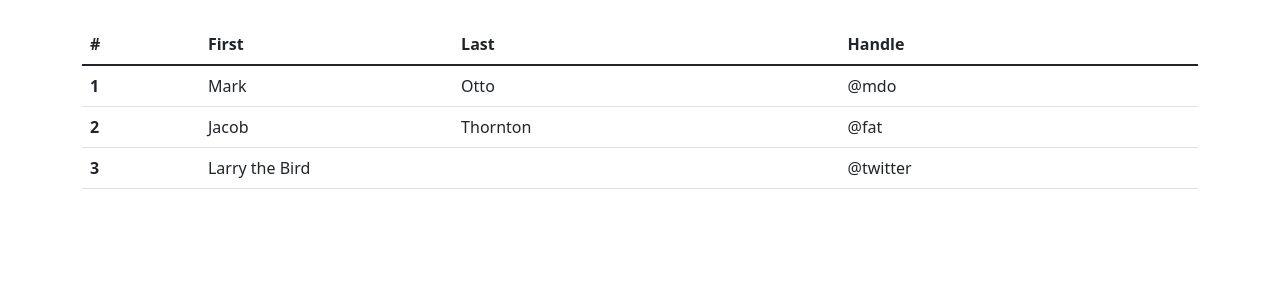
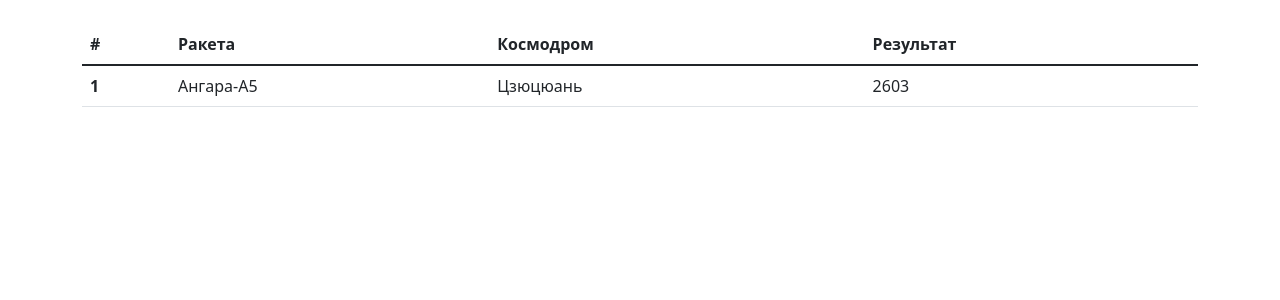
Before and after one commit to MikhailovaAAA944/GeoApp, a Django app: page /mycalculation/ in a window 1280 px wide. Shown: the part 73-373 px from the top of the page. Run offline with Django 5.2, Linux system fonts and the light colour scheme; data comes from the database, SQL or seed files in the repository; both versions use the stored data as it was after the commit; some libraries are stand-ins or nearby versions.

Commit message:
Изменение дизайна

```diff
--- a/geoapp/settings.py
+++ b/geoapp/settings.py
@@ -125,3 +125,7 @@ MEDIA_ROOT = (BASE_DIR / 'media')
 # https://docs.djangoproject.com/en/5.2/ref/settings/#default-auto-field
 
 DEFAULT_AUTO_FIELD = 'django.db.models.BigAutoField'
+
+# Константы для расчетов
+GRAVITATIONAL_CONSTANT = 6.67430e-11  # м³·кг⁻¹·с⁻²
+PAYLOAD_COEFFICIENT = 0.3  # Эмпирический коэффициент для расчета ПН
--- a/rocket/models.py
+++ b/rocket/models.py
@@ -6,6 +6,7 @@ from django.contrib.auth.models import User
 
 class LaunchVehicle(models.Model):
     name = models.CharField(max_length=100, verbose_name="Название")
+    short_description = models.TextField(blank=True, null=True, verbose_name="Краткое описание")
     description = models.TextField(blank=True, null=True, verbose_name="Описание")
     gto_playload = models.IntegerField(verbose_name="Полезная нагрузка (кг)")
     imagerocket = models.ImageField(verbose_name="Изображение",upload_to="rockets/",blank=True, null=True)
--- a/rocket/templates/rocket/my_calculation.html
+++ b/rocket/templates/rocket/my_calculation.html
@@ -1,33 +1,26 @@
 {% extends 'rocket/base.html' %}
 
 {% block content %}
+
+
 <table class="table">
   <thead>
     <tr>
       <th scope="col">#</th>
-      <th scope="col">First</th>
-      <th scope="col">Last</th>
-      <th scope="col">Handle</th>
+      <th scope="col">Ракета</th>
+      <th scope="col">Космодром</th>
+      <th scope="col">Результат</th>
     </tr>
   </thead>
   <tbody>
+    {% for c in calculations %}
     <tr>
-      <th scope="row">1</th>
-      <td>Mark</td>
-      <td>Otto</td>
-      <td>@mdo</td>
+      <th scope="row">{{forloop.counter}}</th>
+      <td>{{c.rocket}}</td>
+      <td>{{c.port}}</td>
+      <td>{{c.result}}</td>
     </tr>
-    <tr>
-      <th scope="row">2</th>
-      <td>Jacob</td>
-      <td>Thornton</td>
-      <td>@fat</td>
-    </tr>
-    <tr>
-      <th scope="row">3</th>
-      <td colspan="2">Larry the Bird</td>
-      <td>@twitter</td>
-    </tr>
+     {% endfor %}
   </tbody>
 </table>
 {% endblock%}
--- a/rocket/templates/rocket/rocket_list.html
+++ b/rocket/templates/rocket/rocket_list.html
@@ -41,14 +41,14 @@
 
             {% for r in rockets %}
             <div class="col">
-                <a href="#" class="text-decoration-none">
+                <a href="{% url "rocket_detail" pk=r.pk %}" class="text-decoration-none">
                     <div class="card rocket-card h-100">
                         <div class="rocket-img-container">
                             <img {% if r.imagerocket %} src="{{ r.imagerocket.url }}" {% endif %}class="rocket-img" alt={{r.name}}>
                         </div>
                         <div class="card-body">
                             <h5 class="rocket-name card-title">{{r.name}}</h5>
-                            <p class="rocket-description card-text">{{r.description}}</p>
+                            <p class="rocket-description card-text">{{r.short_description}}</p>
                         </div>
                     </div>
                 </a>
--- a/rocket/urls.py
+++ b/rocket/urls.py
@@ -4,5 +4,6 @@ from rocket import views
 urlpatterns = [
     path("", views.list_rocket, name="list_rocket"),
     path("calculation/", views.playload_calculation, name="playload_calculation"),
-    path("mycalculation/", views.my_calculation, name="my_calculation")
+    path("mycalculation/", views.my_calculation, name="my_calculation"),
+    path("rocketdetail/<int:pk>/", views.rocket_detail, name="rocket_detail")
 ]
--- a/rocket/views.py
+++ b/rocket/views.py
@@ -1,6 +1,7 @@
-from django.shortcuts import render
+from django.shortcuts import render, redirect, get_object_or_404
 from .models import LaunchVehicle, CalculationRequest
 from .forms import CalculationRequestFrom
+from rocket.services import calculate_payload
 
 def list_rocket(request):
     """Вывод списка rocket"""
@@ -8,6 +9,13 @@ def list_rocket(request):
     rockets = LaunchVehicle.objects.all()
 
     return render(request, "rocket/rocket_list.html", context={"rockets": rockets})
+
+def rocket_detail(request, pk):
+    """Вывод детального описания rocket"""
+
+    rocket = get_object_or_404(LaunchVehicle, pk = pk )
+
+    return render(request, "rocket/rocket_detail.html", context={"rocket": rocket})
 
 def my_calculation(request):
     """Вывод списка заявок"""
@@ -20,13 +28,19 @@ def my_calculation(request):
 def playload_calculation(request):
 
     if request.method == 'POST':
-        print(request.POST)
         form = CalculationRequestFrom(request.POST)
         if form.is_valid():
+            # Выполняем расчет
             calculation_request = form.save(commit=False)
+            payload = calculate_payload(
+                calculation_request.rocket,
+                calculation_request.port
+            )
+
             calculation_request.user = request.user
-            calculation_request.result = 1111
+            calculation_request.result = payload
             calculation_request.save()
+            return redirect("my_calculation")
 
     form = CalculationRequestFrom()
 
```
Also changed, not shown: rocket/services.py (added, +22 -0 lines), rocket/templates/rocket/payload_calculation.html (+29 -7 lines), rocket/templates/rocket/rocket_detail.html (added, +33 -0 lines), db.sqlite3, rocket/migrations/0004_launchvehicle_short_description.py (added).
